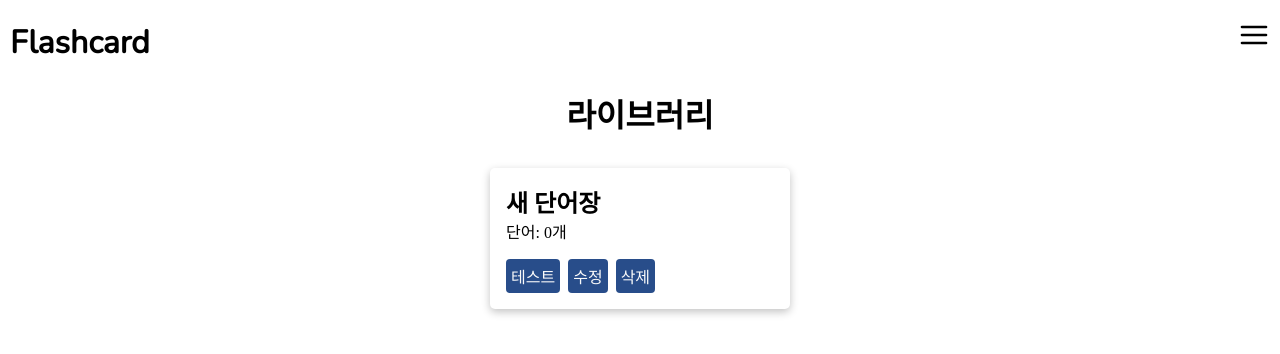
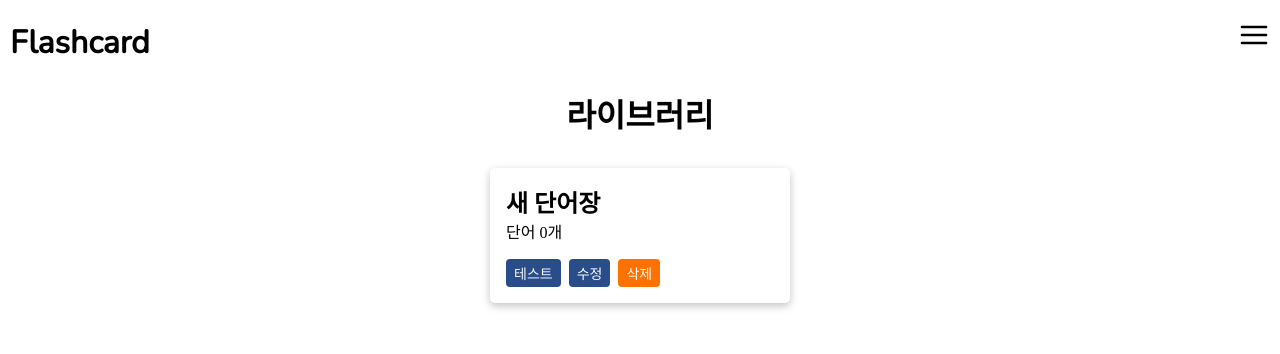
Before and after one commit to JulietKilo2/flashcard, a React (Create React App) app: page / in a window 1280 px wide. Both pictures are taken after a click on the button "완성하기". Shown: the top 354 px of the page. Built offline with nearby package versions, Linux system fonts and the light colour scheme.

Commit message:
라이브러리 삭제 기능 추가

```diff
--- a/src/App.css
+++ b/src/App.css
@@ -28,7 +28,7 @@ header > * {
   z-index: 1;
   width: 100%;
   height: 100%;
-  background-color: rgba(0, 0, 0, 0.5);
+  background-color: rgba(0, 0, 0, 0.4);
 }
 
 .app-title {
@@ -66,8 +66,8 @@ button {
   background-color: #284d8a;
   border-style: none;
   border-radius: 4px;
-  font-size: 16px;
-  padding: 5px;
+  font-size: 14px;
+  padding: 4px 8px;
   color: #fafafa;
   cursor: pointer;
 }
--- a/src/App.js
+++ b/src/App.js
@@ -61,7 +61,9 @@ function App() {
             createList: (
               <CreateList setModal={setModal} setCurrState={setCurrState} />
             ),
-            library: <Library data={data} />,
+            library: (
+              <Library data={data} setData={setData} setModal={setModal} />
+            ),
           }[currState]
         }
       </div>
--- a/src/components/createlist/EditModal.scss
+++ b/src/components/createlist/EditModal.scss
@@ -1,14 +1,5 @@
 .modal {
   display: none;
-}
-
-.modal-active {
-  // display: block;
-  // position: fixed;
-  // z-index: 1;
-  // width: 100%;
-  // height: 100%;
-  // background-color: rgba(0, 0, 0, 0.5);
 }
 
 .modal-content {
--- a/src/components/library/Library.jsx
+++ b/src/components/library/Library.jsx
@@ -1,21 +1,65 @@
-import React from "react";
-import "./Library.scss"
+import React, { useState } from "react";
+import "./Library.scss";
 
-export default function Library({ data }) {
+export default function Library({ data, setData, setModal }) {
+  const [localModal, setLocalModal] = useState(false);
+  const [itemID, setItemID] = useState("");
+
+  const handleModal = (id) => {
+    setItemID(id); // 삭제 staging 될 id를 state로 저장
+    setModal(true);
+    setLocalModal(true);
+  };
+
+  const handleCancel = () => {
+    // 삭제 staging 취소
+    setItemID("");
+    setModal(false);
+    setLocalModal(false);
+  };
+
+  const handleDelete = () => {
+    const removeID = itemID;
+    const newData = data.filter((item) => {
+      return item.id !== removeID;
+    });
+    localStorage.setItem("data", [JSON.stringify(newData)]); // localStorage 덮어씌우기
+    setData(newData); // data state 변경
+    handleCancel(); // 삭제관련 UI 초기화
+  };
+
   return (
     <div>
       <h1>라이브러리</h1>
+      {localModal && (
+        <div className="modal-active">
+          <div className="lib-modal">
+            <h3>정말 삭제하시겠습니까?</h3>
+            <div className="modal-btn-container">
+              <button className="warning" onClick={handleDelete}>
+                삭제
+              </button>
+              <button onClick={handleCancel}>취소</button>
+            </div>
+          </div>
+        </div>
+      )}
       <div className="library-container">
         {data &&
           data.map((item) => {
             return (
               <div key={item.id} className="library-card">
                 <h2>{item.name}</h2>
-              <p>단어: {item.items.length}개</p>
+                <p>단어 {item.items.length}개</p>
                 <div className="library-btn-container">
                   <button className="library-btn">테스트</button>
                   <button className="library-btn">수정</button>
-                <button className="library-btn">삭제</button>
+                  <button
+                    className="library-btn warning"
+                    onClick={() => handleModal(item.id)}
+                  >
+                    삭제
+                  </button>
                 </div>
               </div>
             );
--- a/src/components/library/Library.scss
+++ b/src/components/library/Library.scss
@@ -25,3 +25,24 @@ h1 {
 .library-btn:nth-child(2) {
   margin: 0 0.5rem;
 }
+
+.lib-modal {
+  z-index: 1;
+  background-color: white;
+  margin: 40% auto;
+  padding: 35px;
+  border-radius: 5px;
+  width: 300px;
+  text-align: center;
+}
+
+.modal-btn-container {
+  width: 150px;
+  margin: 2rem auto 0;
+  display: flex;
+  justify-content: space-around;
+}
+
+.warning {
+  background-color: #ff7200;
+}
```
Lines whose indentation alone changed are shown as unchanged.
